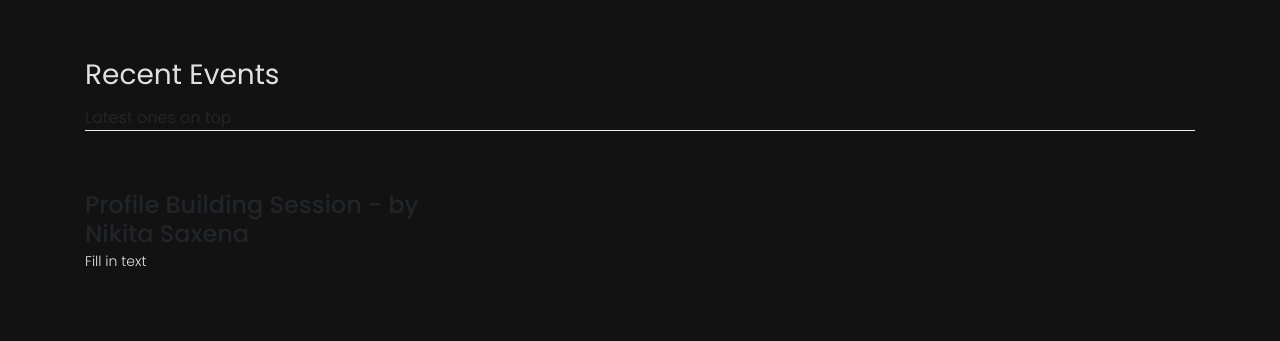
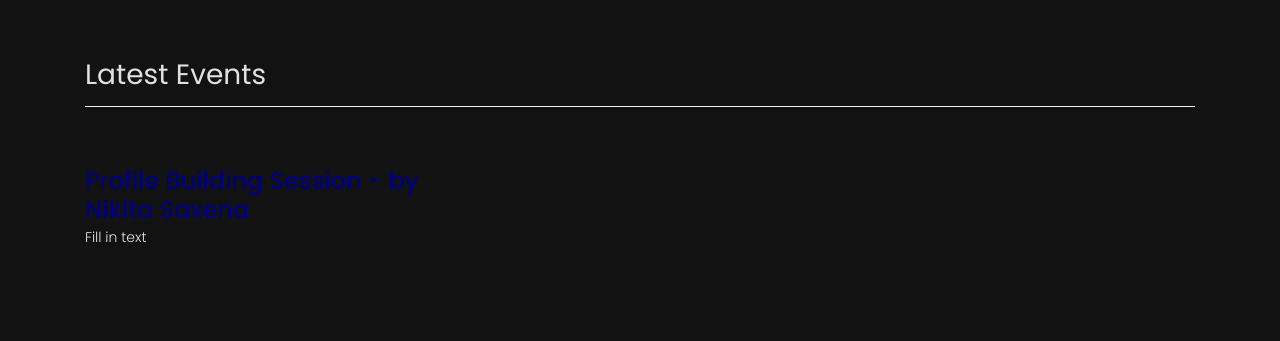
Before and after one commit to bitsphyassoc/bitsphyassoc.github.io, a plain HTML site: page index.html in a window 1280 px wide. Shown: the part 1356-1697 px from the top of the page. Drawn offline with Linux system fonts and the light colour scheme.

Commit message:
event design

```diff
--- a/index.html
+++ b/index.html
@@ -151,16 +151,13 @@ https://templatemo.com/tm-546-sixteen-clothing
         <div class="row">
           <div class="col-md-12">
             <div class="section-heading">
-              <h2>Recent Events</h2>
-              Latest ones on top
+              <h2>Latest Events</h2>
             </div>
           </div>
           <div class="col-md-4">
-            <div class="left-content">
-              <div class ="event-item">
-                <h4>Profile Building Session - by Nikita Saxena</h4>
-                <p>Fill in text</p>
-              </div>
+            <div class ="event-item">
+              <h4 style="color: navy;">Profile Building Session - by Nikita Saxena</h4>
+              <p>Fill in text</p>
             </div>
           </div>
         </div>
```
